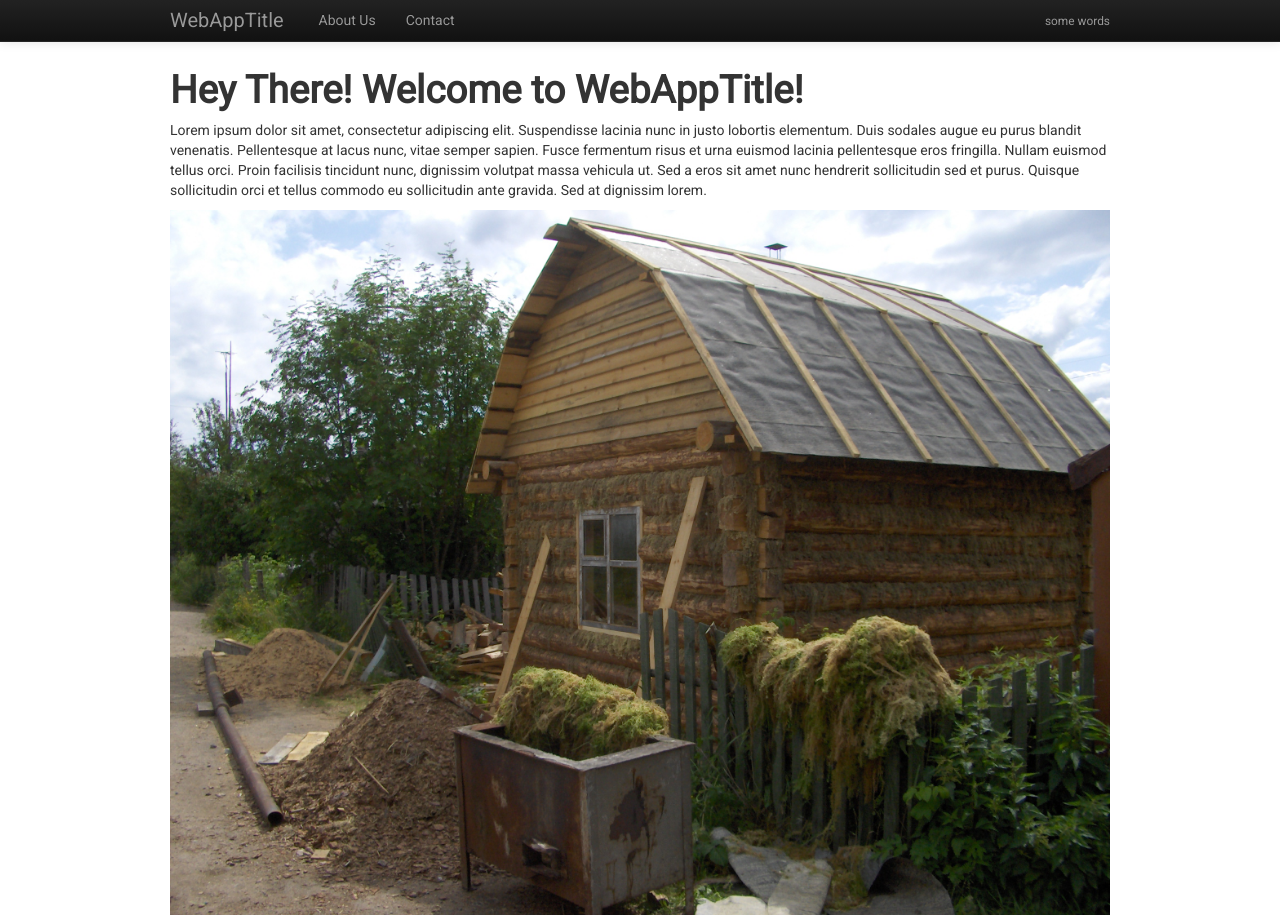
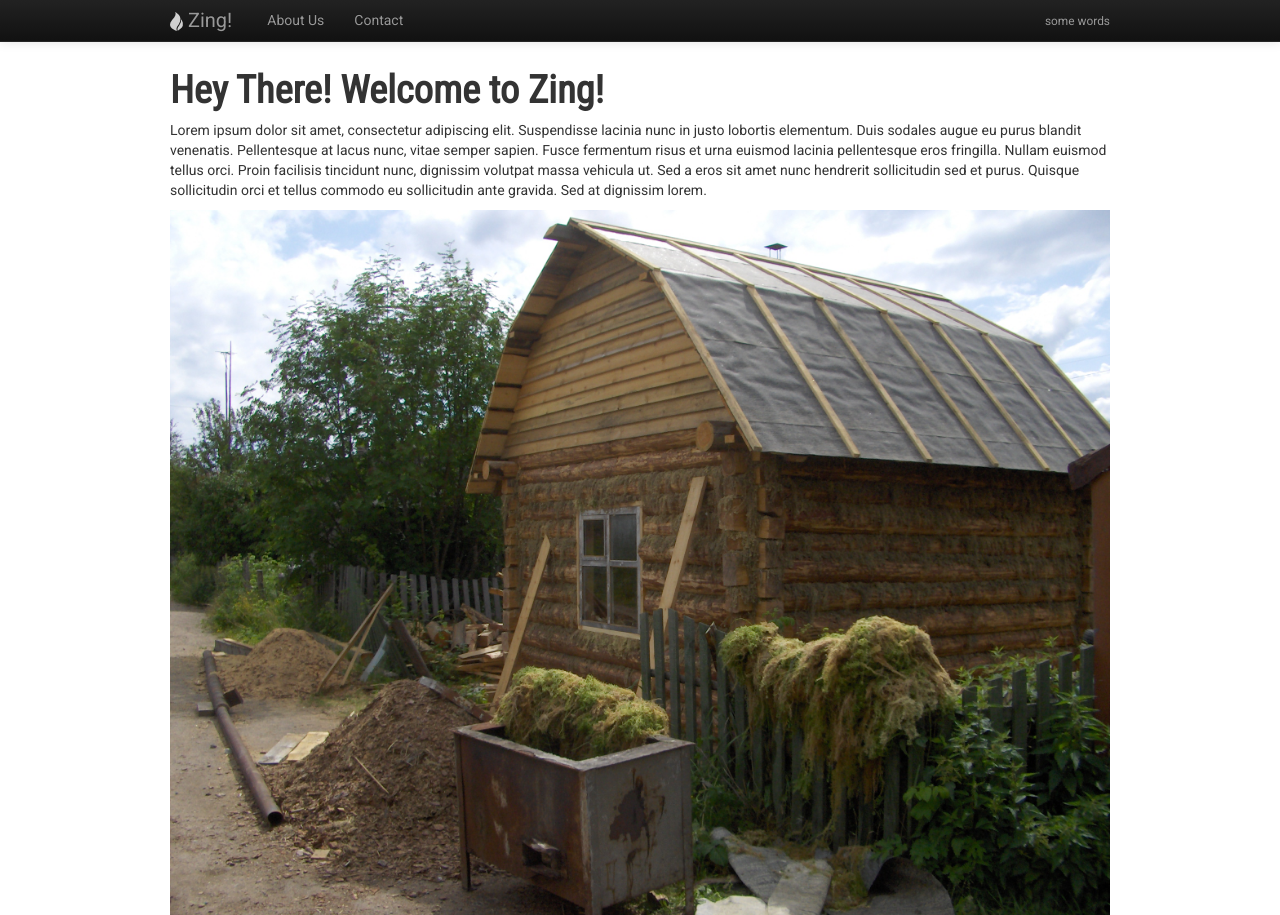
Before and after one commit to nickpelone/CSCI-344-Project-1, a plain HTML site: page bootstrap/index.html in a window 1280 px wide. Drawn offline with Linux system fonts and the light colour scheme.

Commit message:
Adds second Google Web font, multiple bitmaps of Fire logo from The Noun Project, and small, white fire logo in the navigation bar next to brandname

```diff
--- a/bootstrap/css/webfonts.css
+++ b/bootstrap/css/webfonts.css
@@ -2,7 +2,7 @@ body{
   font-family: 'Roboto', sans-serif;
 }
 h1{
-  font-family: 'Roboto', sans-serif;
+  font-family: 'Roboto Condensed', sans-serif;
 }
 #content_container{
   padding-top:60px;
--- a/bootstrap/index.html
+++ b/bootstrap/index.html
@@ -1,16 +1,17 @@
 <!DOCTYPE html>
 <html>
   <head>
-    <title>WebAppTitle</title>
+    <title>Zing!</title>
     <link href="css/bootstrap.min.css" rel="stylesheet" media="screen">
-    <link href='http://fonts.googleapis.com/css?family=Roboto' rel='stylesheet' type='text/css'>
+    <link href='http://fonts.googleapis.com/css?family=Roboto|Roboto+Condensed' rel='stylesheet' type='text/css'>
     <link href="css/webfonts.css" rel="stylesheet" type="text/css">
   </head>
   <body>
     <div class="navbar navbar-inverse navbar-fixed-top">
       <div class="navbar-inner">
         <div class="container" id="navbar_container">
-          <a class="brand pull-left" href="index.html">WebAppTitle</a>
+          <a class="brand pull-left" href="index.html">
+            <img src="img/noun-project/fire-logo-white-trans-tiny.png"> Zing!</a>
           <ul class="nav">
             <li class="divider-vertial"></li>
             <li><a href="#">About Us</a></li>
@@ -23,7 +24,7 @@
     <div class="container top-container" id="content_container">
       <div class="row-fluid">
         <div class="span-12">
-          <h1>Hey There! Welcome to WebAppTitle!</h1>
+          <h1>Hey There! Welcome to Zing!</h1>
           <p id="lorem">Lorem ipsum dolor sit amet, consectetur adipiscing elit. Suspendisse lacinia nunc in justo lobortis elementum. Duis sodales augue eu purus blandit venenatis.
             Pellentesque at lacus nunc, vitae semper sapien. Fusce fermentum risus et urna euismod lacinia pellentesque eros fringilla.
             Nullam euismod tellus orci. Proin facilisis tincidunt nunc, dignissim volutpat massa vehicula ut. Sed a eros sit amet nunc hendrerit sollicitudin sed et purus.
```
Also changed, not shown: bootstrap/img/noun-project/fire-1024x-red-trans.png (added), bootstrap/img/noun-project/fire-256x-white-trans.png (added), bootstrap/img/noun-project/fire-256x.png (added), bootstrap/img/noun-project/fire-512x-red-trans.png (added), bootstrap/img/noun-project/fire-512x.png (added), bootstrap/img/noun-project/fire-logo-white-trans-tiny.png (added), bootstrap/img/noun-project/fire-logo-white-trans.png (added), 1 other file.
